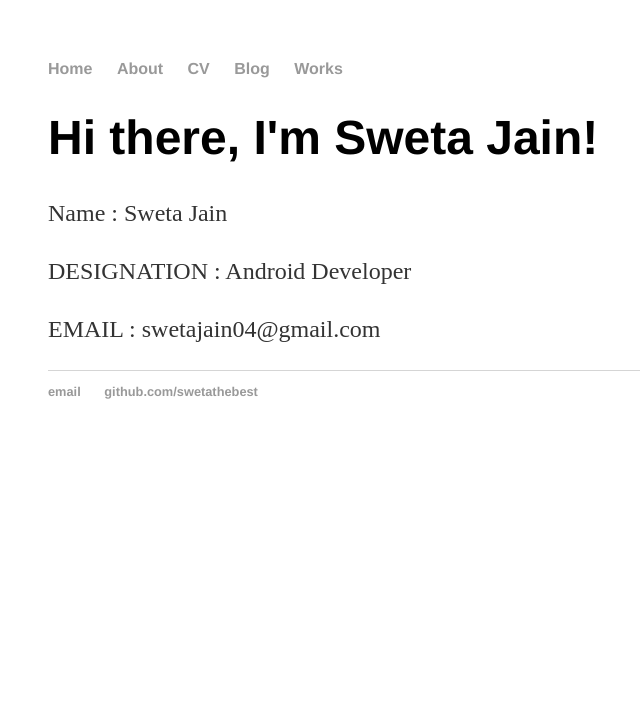
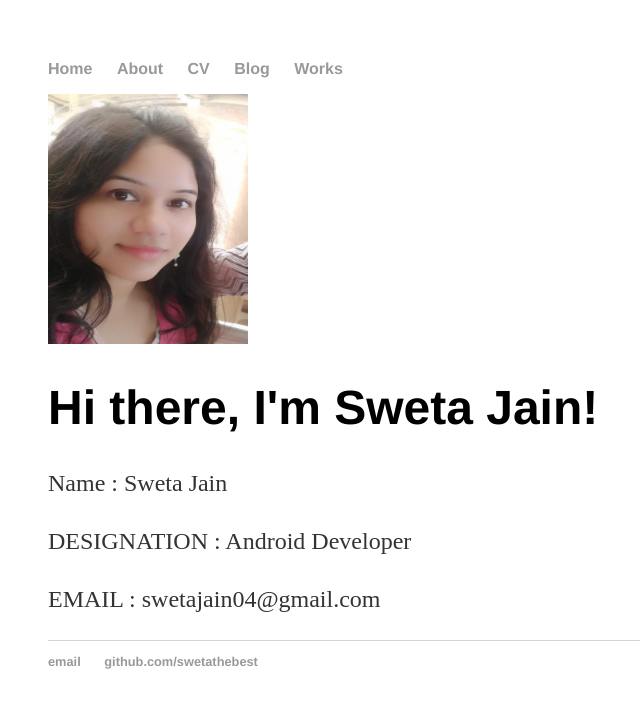
Before and after one commit to SwetaTheBest/swetathebest.github.io, a Jekyll site: the page built from about/index.html, in a window 1280 px wide. Shown: the top 708 px of the page, without its empty margins (144-784 px from the left). Built offline with Jekyll 4.4.1, drawn with Linux system fonts in a browser that asks for light colours.

Commit message:
Update index.html

```diff
--- a/about/index.html
+++ b/about/index.html
@@ -3,6 +3,7 @@ layout: default
 title: Sweta Jain
 ---
 <div class="blurb">
+	<image src = "https://swetathebest.github.io/images/swetaSmall.jpg" width="200" height="250">
 	<h1>Hi there, I'm Sweta Jain!</h1>
 	<p>Name : Sweta Jain </p>
   <p>DESIGNATION : Android Developer</p>
```
